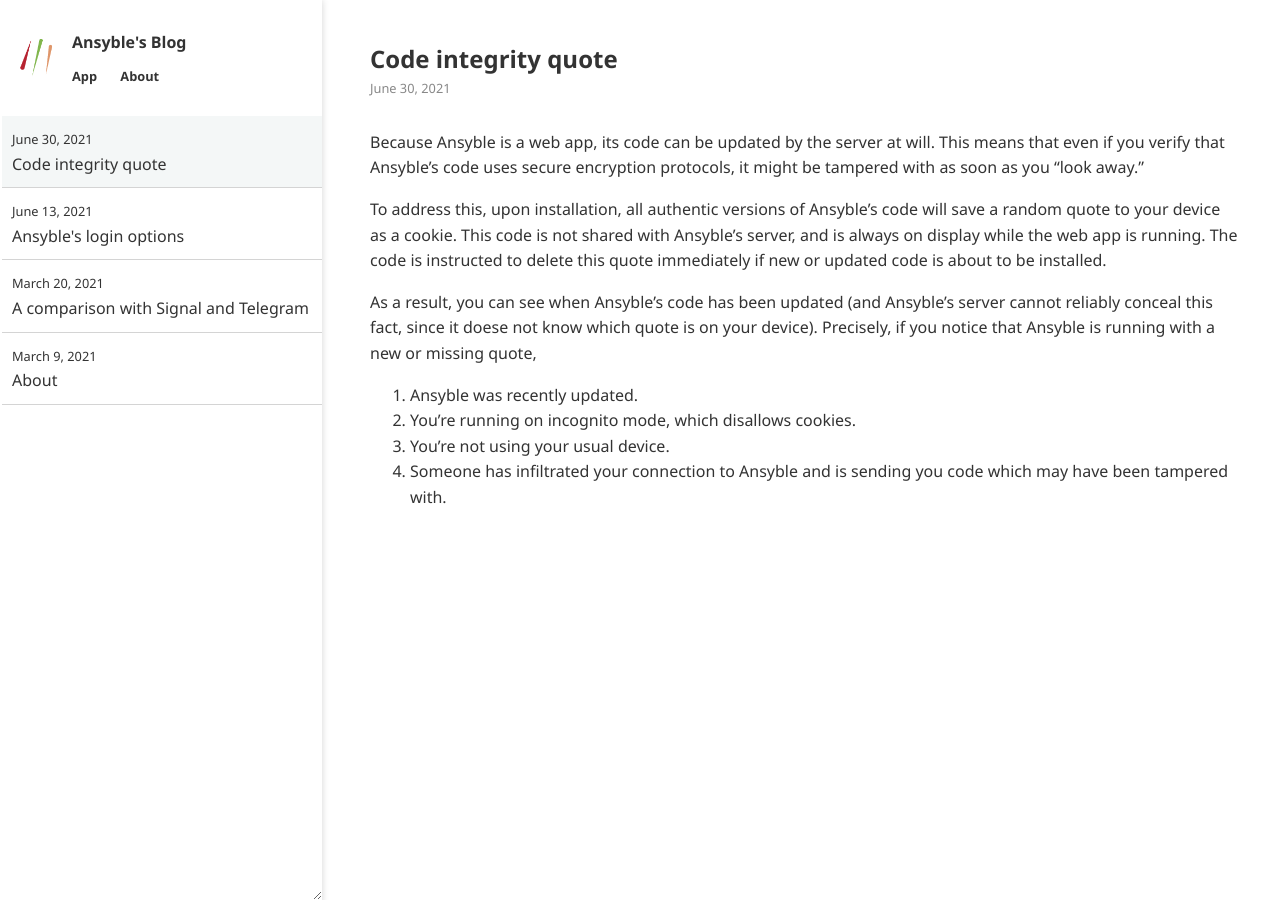
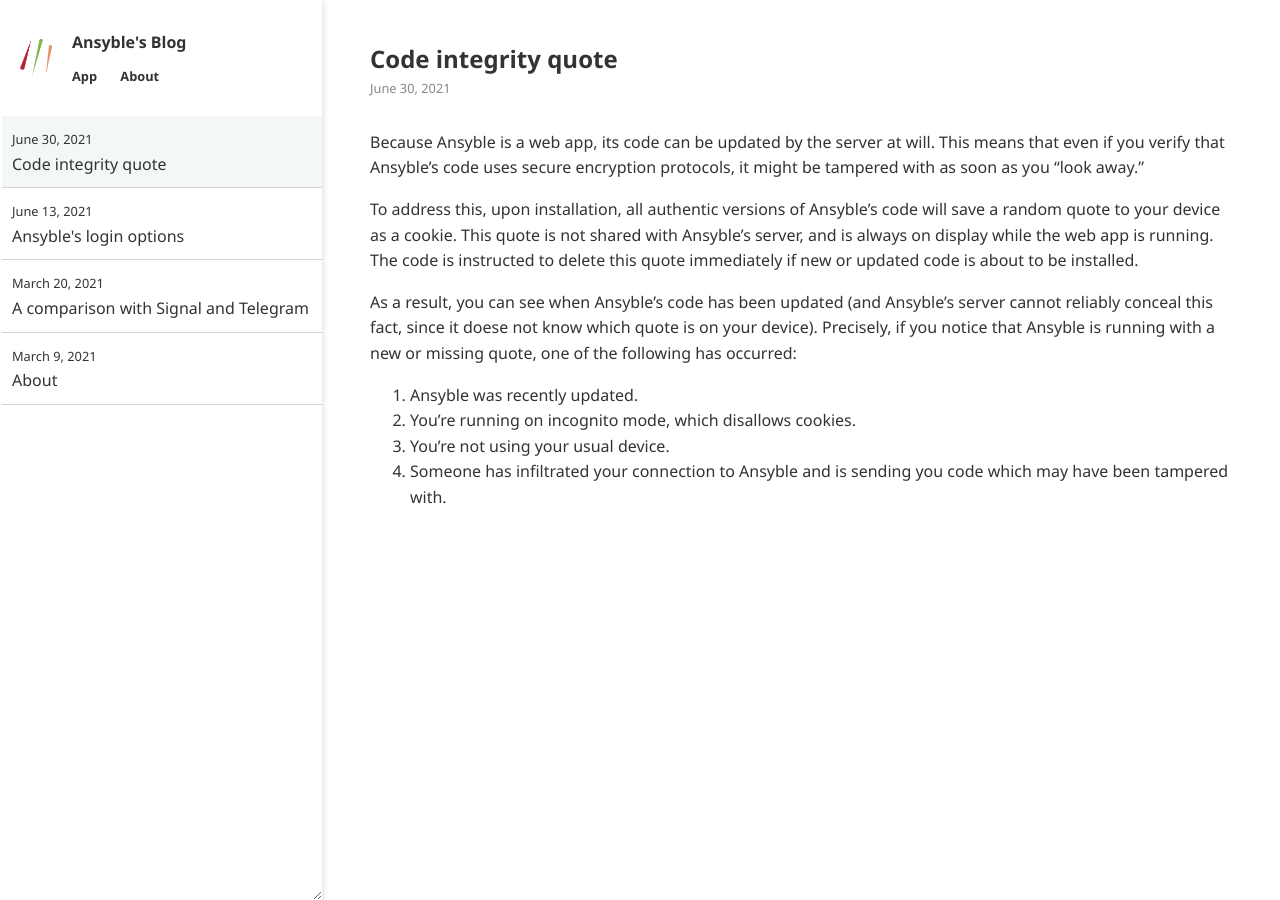
Before and after one commit to ansyblenetwork/ansybleblog, a Jekyll site: the page built from _posts/2021-06-30-code-integrity-quote.md, in a window 1280 px wide. Built offline with Jekyll 4.4.1, drawn with Linux system fonts in a browser that asks for light colours.

Commit message:
Update 2021-06-30-code-integrity-quote.md

```diff
--- a/_posts/2021-06-30-code-integrity-quote.md
+++ b/_posts/2021-06-30-code-integrity-quote.md
@@ -4,9 +4,9 @@
 
 Because Ansyble is a web app, its code can be updated by the server at will. This means that even if you verify that Ansyble's code uses secure encryption protocols, it might be tampered with as soon as you "look away."
 
-To address this, upon installation, all authentic versions of Ansyble's code will save a random quote to your device as a cookie. This code is not shared with Ansyble's server, and is always on display while the web app is running. The code is instructed to delete this quote immediately if new or updated code is about to be installed.
+To address this, upon installation, all authentic versions of Ansyble's code will save a random quote to your device as a cookie. This quote is not shared with Ansyble's server, and is always on display while the web app is running. The code is instructed to delete this quote immediately if new or updated code is about to be installed.
 
-As a result, you can see when Ansyble's code has been updated (and Ansyble's server cannot reliably conceal this fact, since it doese not know which quote is on your device). Precisely, if you notice that Ansyble is running with a new or missing quote,
+As a result, you can see when Ansyble's code has been updated (and Ansyble's server cannot reliably conceal this fact, since it doese not know which quote is on your device). Precisely, if you notice that Ansyble is running with a new or missing quote, one of the following has occurred:
 
 1. Ansyble was recently updated.
 2. You're running on incognito mode, which disallows cookies.
```
